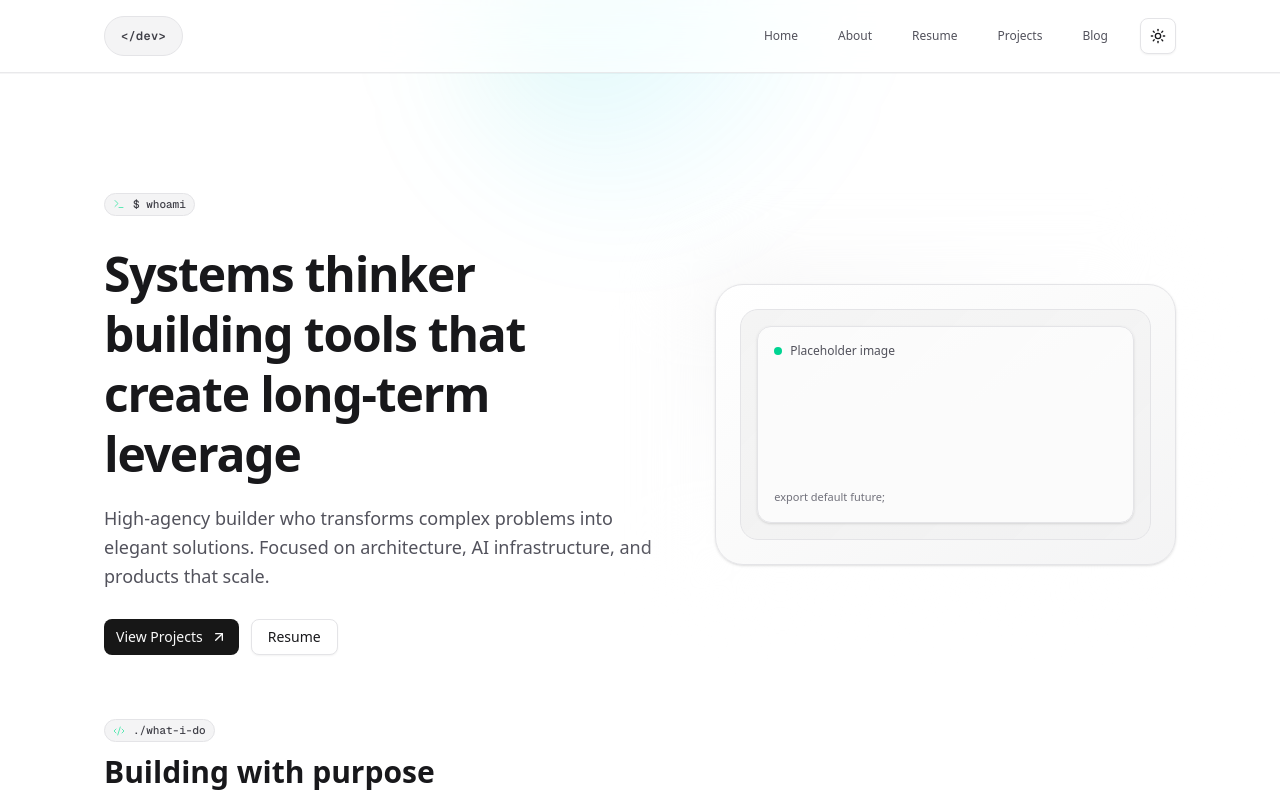
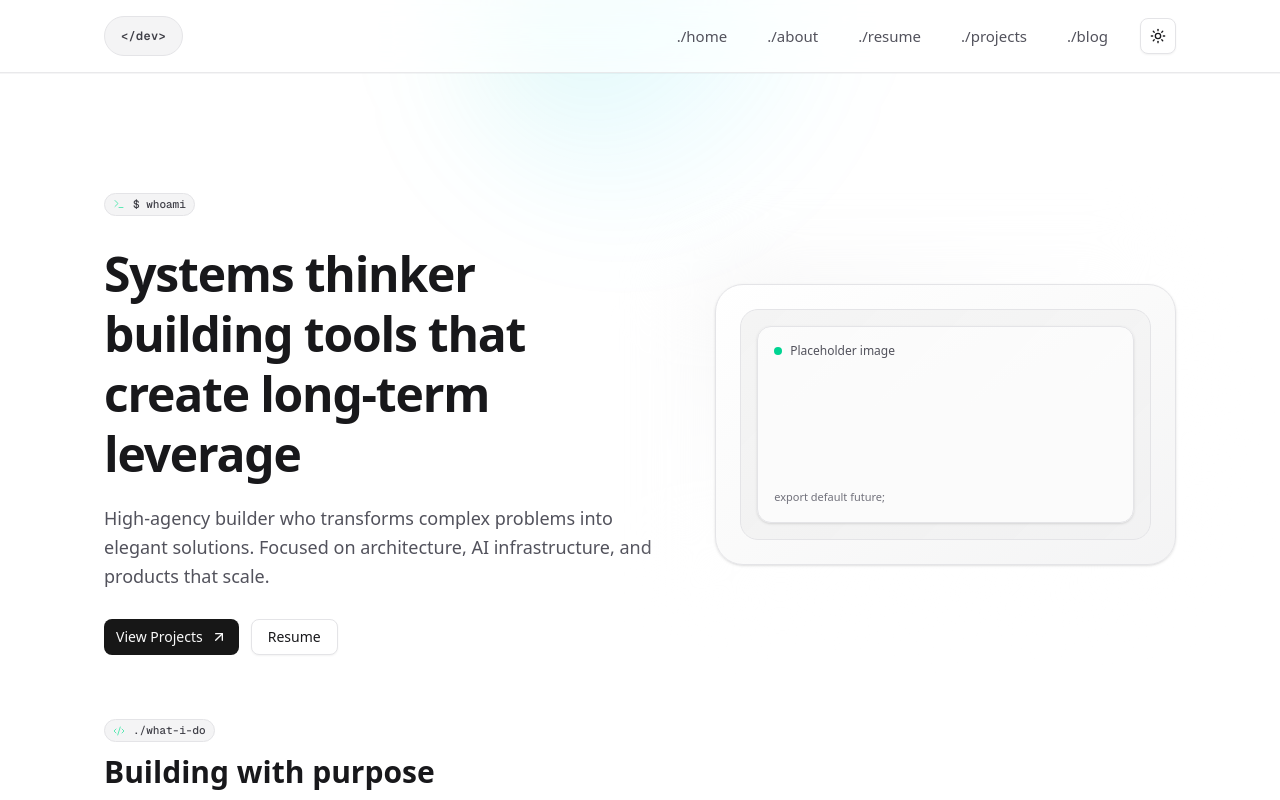
Before and after one commit to igorxciv/igorcodes, a Next.js app: page / in a window 1280 px wide. Shown: the top 800 px of the page. Built offline with nearby package versions, Linux system fonts and the light colour scheme; no server answers.

Commit message:
feat: update navigation bar

```diff
--- a/components/home/site-header.tsx
+++ b/components/home/site-header.tsx
@@ -33,11 +33,11 @@ export function SiteHeader({ className, ...restProps }: SiteHeaderProps) {
           </span>
         </div>
         <HeaderNav>
-          <HeaderNavLink>Home</HeaderNavLink>
-          <HeaderNavLink>About</HeaderNavLink>
-          <HeaderNavLink>Resume</HeaderNavLink>
-          <HeaderNavLink>Projects</HeaderNavLink>
-          <HeaderNavLink>Blog</HeaderNavLink>
+          <HeaderNavLink aria-label="Home">./home</HeaderNavLink>
+          <HeaderNavLink aria-label="About">./about</HeaderNavLink>
+          <HeaderNavLink aria-label="Resume">./resume</HeaderNavLink>
+          <HeaderNavLink aria-label="Projects">./projects</HeaderNavLink>
+          <HeaderNavLink aria-label="Blog">./blog</HeaderNavLink>
           <ThemeToggleButton />
         </HeaderNav>
       </div>
@@ -49,7 +49,7 @@ export function HeaderNav({ className, ...restProps }: HeaderNavProps) {
   return (
     <nav
       className={cn(
-        "hidden items-center gap-6 text-sm text-zinc-600 md:flex dark:text-zinc-300",
+        "hidden items-center gap-6 text-[15px] font-medium text-zinc-600 md:flex dark:text-zinc-300",
         className,
       )}
       {...restProps}
@@ -64,7 +64,7 @@ export function HeaderNavLink({
 }: HeaderNavLinkProps) {
   return (
     <Button
-      className={cn("px-2 text-xs font-medium", className)}
+      className={cn("px-2 text-[15px] font-medium", className)}
       size="sm"
       type={type}
       variant="ghost"
```
